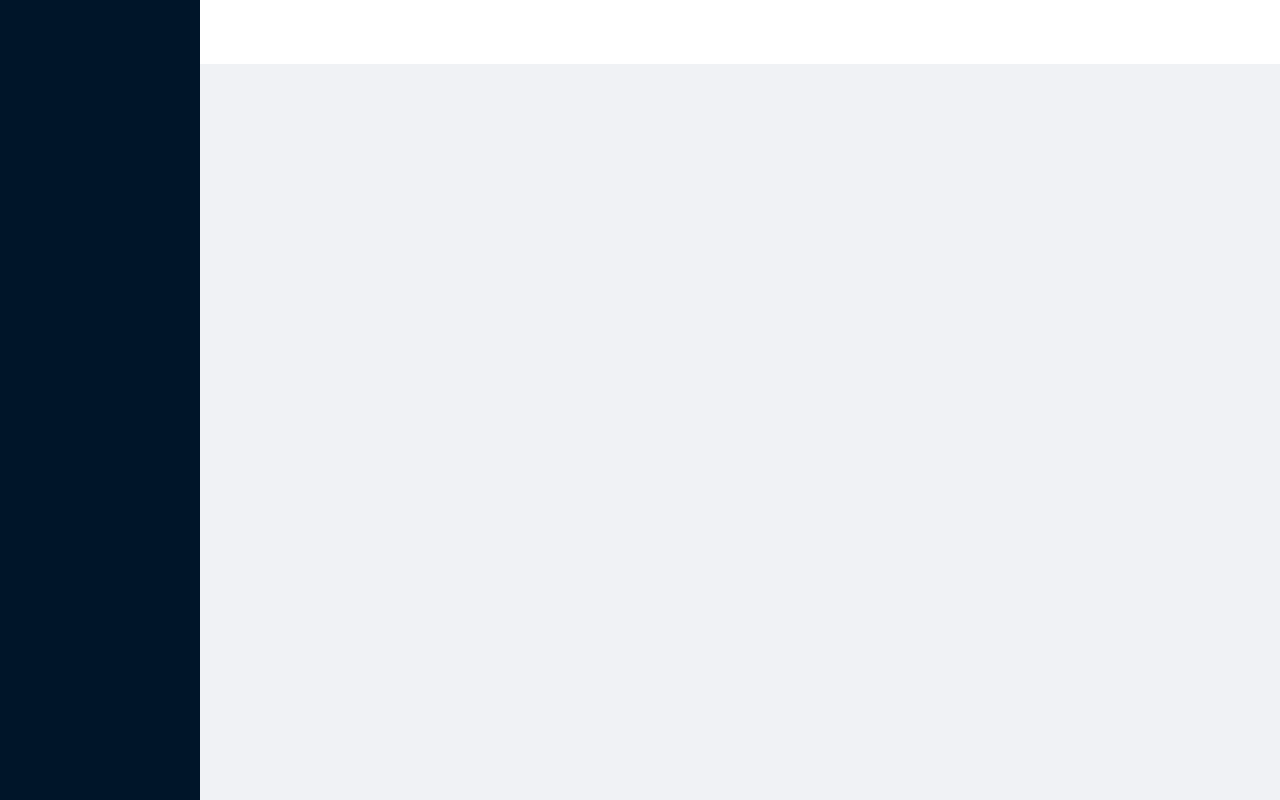
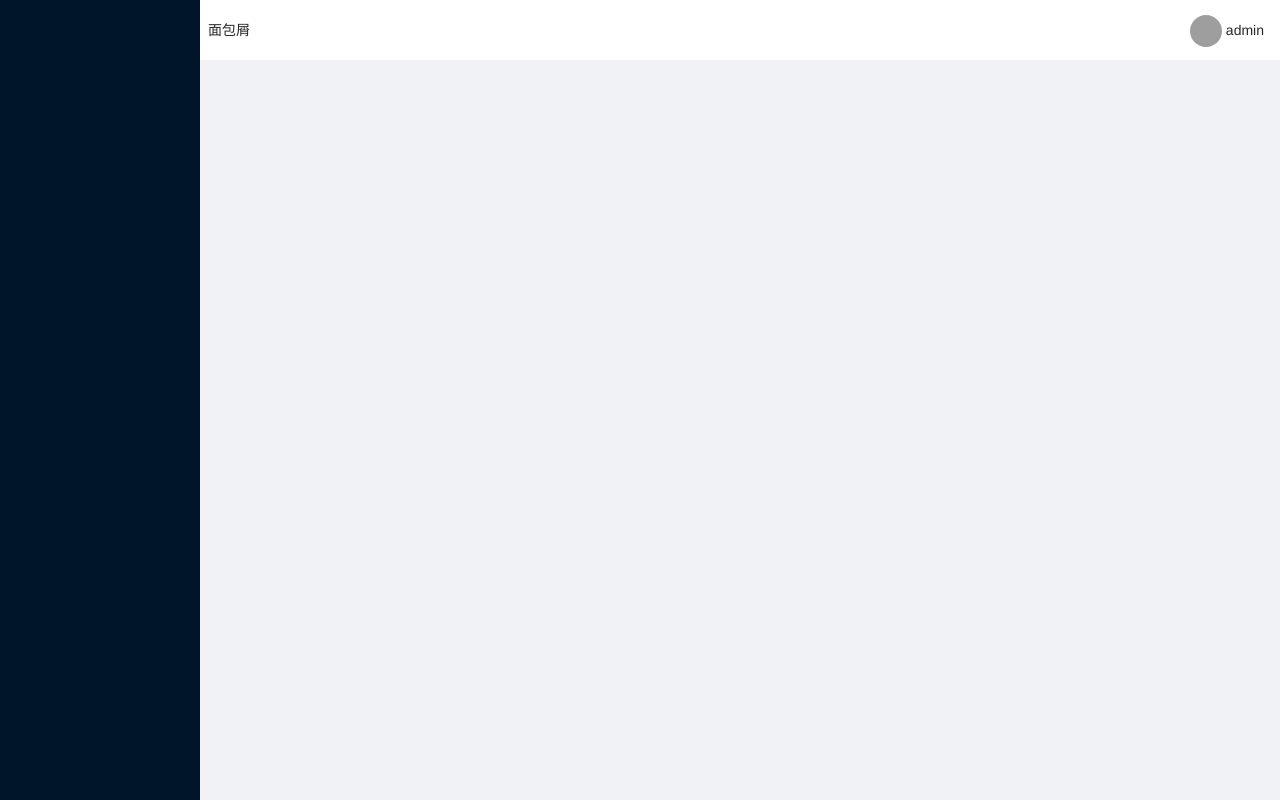
Before and after one commit to Echogithu/admin-vue2, a Vue app: page / in a window 1280 px wide. Built offline with nearby package versions, Linux system fonts and the light colour scheme; grey boxes are pictures that could not be loaded.

Commit message:
feat(布局): 完成布局Header

```diff
--- a/src/assets/styles/_antd.scss
+++ b/src/assets/styles/_antd.scss
@@ -7,3 +7,8 @@
 .app-breadcrumb {
   display: inline-block;
 }
+
+.ant-layout-header {
+  height: $appHeaderHeight;
+  padding: 0px;
+}
--- a/src/assets/styles/layout.module.scss
+++ b/src/assets/styles/layout.module.scss
@@ -6,7 +6,7 @@ $sider-bar-width: 250;
 $sider-collapsed-width: 80;
 
 // header
-$appHeaderHeight: 60px;
+$appHeaderHeight: 64px;
 $appHeaderBg: #fff;
 
 // the :export directive is the magic sauce for webpack
--- /dev/null
+++ b/src/layouts/components/Header/AvatarMenu.vue
@@ -0,0 +1,35 @@
+<template>
+  <a-dropdown>
+    <span class="avatar-container">
+      <a-avatar src="https://zos.alipayobjects.com/rmsportal/ODTLcjxAfvqbxHnVXCYX.png" /> admin
+    </span>
+    <template #overlay>
+      <a-menu>
+        <a-menu-item>
+          <a @click.prevent="doLogout"> 退出登录</a>
+        </a-menu-item>
+      </a-menu>
+    </template>
+  </a-dropdown>
+</template>
+
+<script>
+export default {
+  name: 'AvatarMenu',
+  methods: {
+    doLogout() {
+      console.log('logout :>> ', '退出登录');
+    }
+  }
+};
+</script>
+
+<style lang="scss" scoped>
+.avatar-container {
+  padding: 0 8px;
+  cursor: pointer;
+  &:hover {
+    background: #eee;
+  }
+}
+</style>
--- /dev/null
+++ b/src/layouts/components/Header/Breadcrumb.vue
@@ -0,0 +1,11 @@
+<template>
+  <div>面包屑</div>
+</template>
+
+<script>
+export default {
+  name: 'Breadcrumb'
+};
+</script>
+
+<style lang="scss" scoped></style>
--- a/src/layouts/components/Header/index.vue
+++ b/src/layouts/components/Header/index.vue
@@ -1,11 +1,30 @@
 <template>
-  <div>头部</div>
+  <div class="page-header">
+    <Breadcrumb></Breadcrumb>
+    <AvatarMenu></AvatarMenu>
+  </div>
 </template>
 
 <script>
+import Breadcrumb from './Breadcrumb.vue';
+import AvatarMenu from './AvatarMenu.vue';
+
 export default {
-  name: 'LHeader'
+  name: 'LayoutHeader',
+  components: {
+    Breadcrumb,
+    AvatarMenu
+  }
 };
 </script>
 
-<style lang="scss" scoped></style>
+<style lang="scss" scoped>
+.page-header {
+  width: 100%;
+  height: $appHeaderHeight;
+  padding: 0 8px;
+  display: flex;
+  justify-content: space-between;
+  align-items: center;
+}
+</style>
--- a/src/layouts/index.vue
+++ b/src/layouts/index.vue
@@ -1,17 +1,27 @@
 <template>
-  <a-layout style="height: 100vh">
+  <a-layout class="layout-container" style="height: 100vh">
     <a-layout-sider></a-layout-sider>
     <a-layout>
-      <a-layout-header class="bg-white"></a-layout-header>
+      <a-layout-header class="bg-white">
+        <page-header></page-header>
+      </a-layout-header>
       <a-layout-content></a-layout-content>
     </a-layout>
   </a-layout>
 </template>
 
 <script>
+import PageHeader from './components/Header/index.vue';
 export default {
-  name: 'Layouts'
+  name: 'Layouts',
+  components: {
+    PageHeader
+  }
 };
 </script>
 
-<style lang="scss" scoped></style>
+<style lang="scss" scoped>
+.layout-container {
+  height: 100%;
+}
+</style>
--- a/src/plugins/registComponents.js
+++ b/src/plugins/registComponents.js
@@ -4,10 +4,10 @@
 其中javascriptEnabled的值必须为true，否则主题定制的样式无法生效
  */
 import Vue from 'vue';
-import { Button, Input, Layout } from 'ant-design-vue';
+import { Button, Dropdown, Input, Layout, Menu, Avatar } from 'ant-design-vue';
 
 /*需要注册的组件名字, 注册之前需要确保已经import这个组件*/
-const components = [Button, Input, Layout];
+const components = [Button, Input, Layout, Menu, Dropdown, Avatar];
 register(components);
 
 function register(components) {
```
